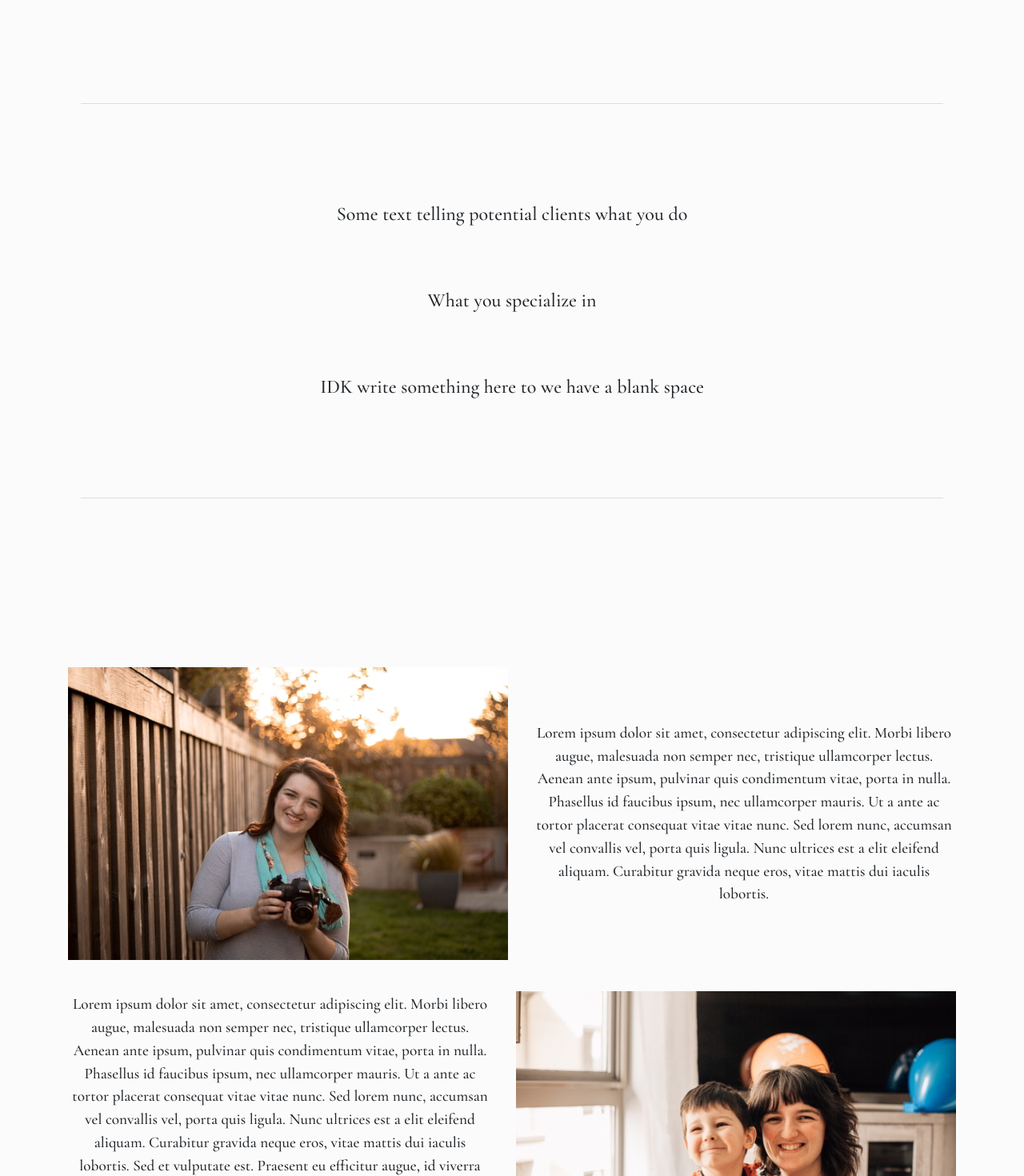
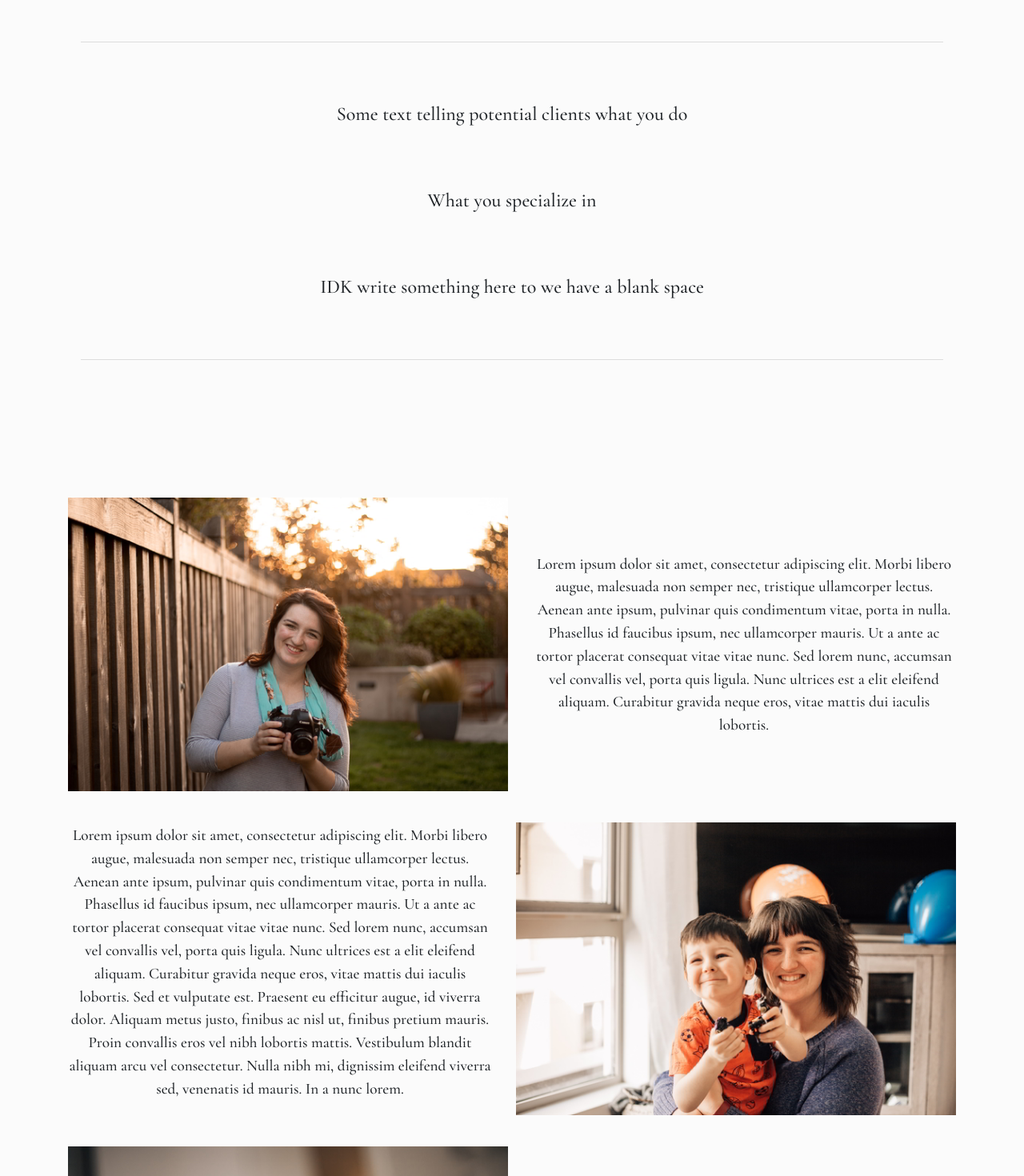
Before and after one commit to T-Ivings/photography-portfolio, a React (Create React App) app: page / in a window 1280 px wide. Shown: the part 800-2270 px from the top of the page at 80% size. Built offline with nearby package versions, Linux system fonts and the light colour scheme.

Commit message:
nav bar hides on down scroll, appears on up scroll)

```diff
--- a/src/component/divider/_Seller.scss
+++ b/src/component/divider/_Seller.scss
@@ -1,13 +1,13 @@
 #seller {
-  padding-top: 10em;
-  padding-bottom: 10em;
+  padding-top: 6em;
+  padding-bottom: 8em;
 }
 
 .seller-text {
   display: flex;
   align-items: center;
   flex-direction: column;
-  margin-top: 5em;
-  margin-bottom: 5em;
+  margin-top: 3em;
+  margin-bottom: 3em;
   font-size: x-large;
 }
--- a/src/component/intro/Intro.js
+++ b/src/component/intro/Intro.js
@@ -34,7 +34,6 @@ const Intro = () => {
     <section id="intro">
       <Container>
         {photoRowData}
-      <Divider style={{marginTop: '5em'}} variant="middle" />
       </Container>
     </section>
   );
--- a/src/component/intro/Intro.scss
+++ b/src/component/intro/Intro.scss
@@ -8,3 +8,7 @@
   margin-top: auto;
   margin-bottom: auto;
 }
+
+#intro {
+  margin-bottom: 2em;
+}
--- a/src/component/navigation/Navigation.js
+++ b/src/component/navigation/Navigation.js
@@ -1,11 +1,32 @@
-import React from 'react';
+import { React, useState, useEffect} from 'react';
 import { Navbar, Nav} from "react-bootstrap";
 import { Fade } from 'react-reveal';
 import logo from "../../images/carlena-ivings_web.jpg"
+import { debounce } from '../../utilities/debounce';
 
 const Navigation = () => {
+
+  const [prevScrollPos, setPrevScrollPos] = useState(0);
+  const [visible, setVisible] = useState(true);
+
+
+  const handleScroll = debounce(() =>  {
+    const currentScrollPos = window.pageYOffset;
+
+    setVisible(prevScrollPos > currentScrollPos);
+
+    setPrevScrollPos(currentScrollPos);
+  });
+
+  useEffect(() => {
+    window.addEventListener('scroll', handleScroll);
+
+    return () => window.removeEventListener('scroll', handleScroll);
+  }, [prevScrollPos, visible, handleScroll])
+
+
   return (
-    <Navbar fixed={"top"} className="navbar">
+    <Navbar style={{top: visible ? '0' : '-160px', transition: 'top 0.6s'}} fixed={"top"} className="navbar">
       <Nav className='d-flex justify-content-around' id="navbar-links">
         <Fade delay={1000}>
           <Nav.Link>About</Nav.Link>
--- a/src/component/slideshow/Slides.js
+++ b/src/component/slideshow/Slides.js
@@ -28,7 +28,6 @@ const imagesForCarousel = [
   {original: img9, thumbnail: img9},
   {original: img10, thumbnail: img10},
   {original: img11, thumbnail: img11},
-
 ]
 
 const Slides = () => {
--- /dev/null
+++ b/src/utilities/debounce.js
@@ -0,0 +1,16 @@
+import React from 'react';
+
+export function debounce(func, wait, immediate) {
+	let timeout;
+	return function() {
+		let context = this, args = arguments;
+		let later = function() {
+			timeout = null;
+			if (!immediate) func.apply(context, args);
+		};
+		let callNow = immediate && !timeout;
+		clearTimeout(timeout);
+		timeout = setTimeout(later, wait);
+		if (callNow) func.apply(context, args);
+	};
+};
```
